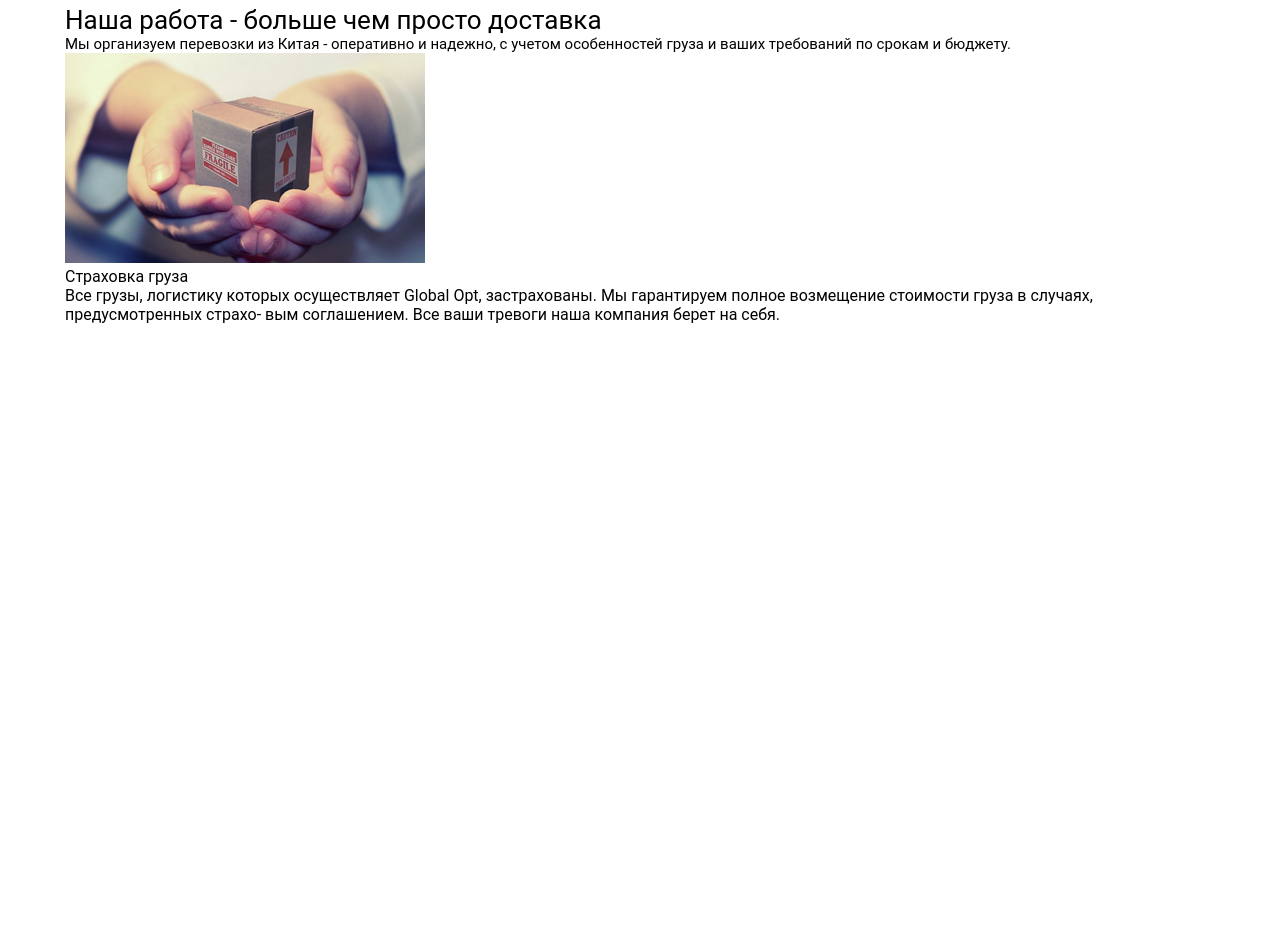
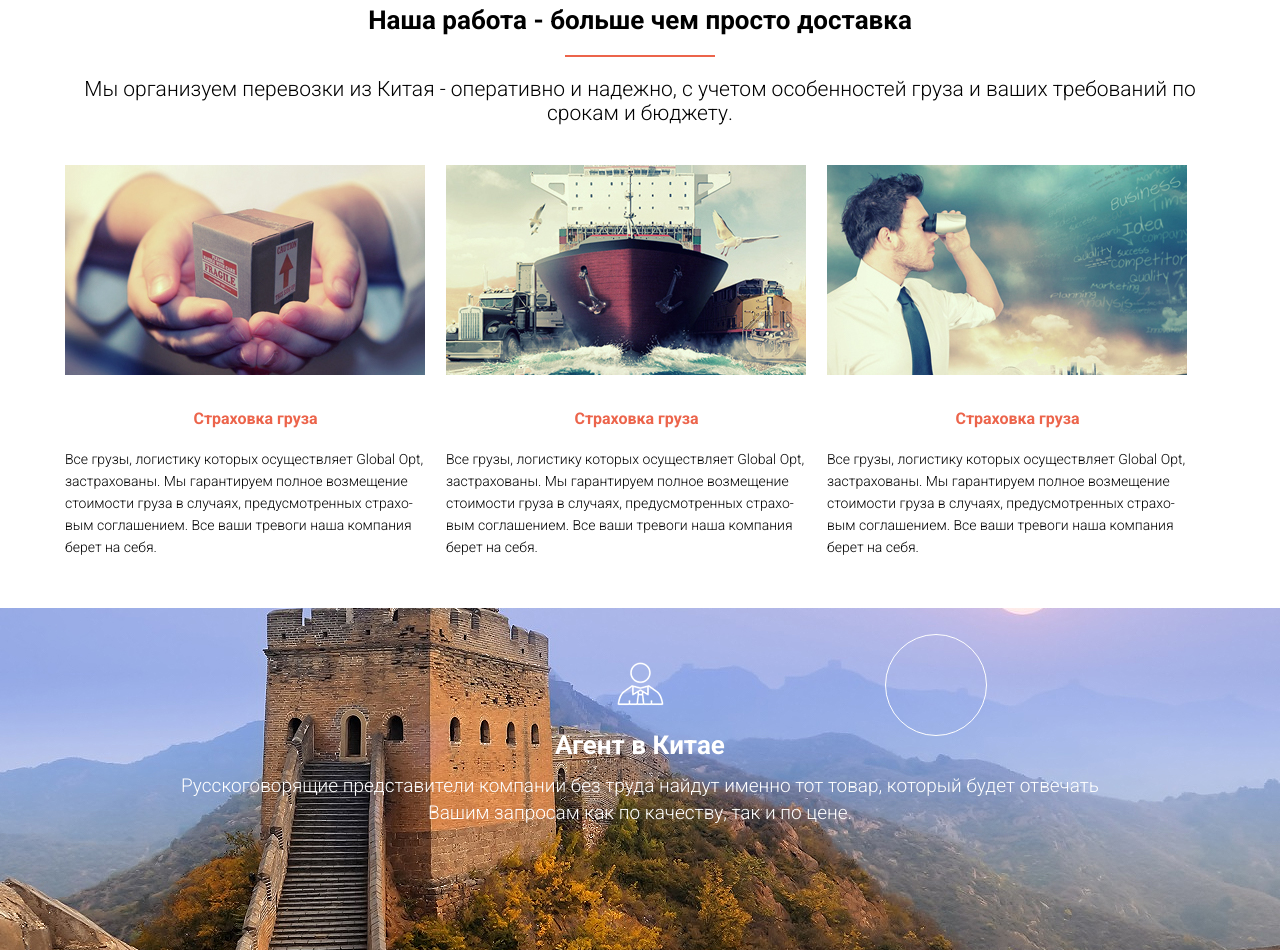
Before and after one commit to thimovez/glopt, a website: page src/index.html in a window 1280 px wide. Shown: the part 1540-2490 px from the top of the page. Before the commit the page ends 1914 px from the top, so only its background shows below. Drawn offline with Linux system fonts and the light colour scheme.

Commit message:
create new block

```diff
--- a/src/index.html
+++ b/src/index.html
@@ -9,6 +9,9 @@
     <link rel="preconnect" href="https://fonts.gstatic.com">
     <link href="https://fonts.googleapis.com/css2?family=Roboto+Condensed:wght@300;400;700&display=swap"
         rel="stylesheet">
+        <link rel="preconnect" href="https://fonts.googleapis.com">
+    <link rel="preconnect" href="https://fonts.gstatic.com" crossorigin>
+    <link href="https://fonts.googleapis.com/css2?family=Roboto+Condensed:wght@400;700&family=Roboto:wght@300;400;700&display=swap" rel="stylesheet">
     <link rel="stylesheet" href="css/style.min.css">
 </head>
 
@@ -137,12 +140,31 @@
             <div class="text text_fz26 jobs__banner">Наша работа - больше чем просто доставка</div>
             <div class="line"></div>
             <div class="text text_fz21 jobs__subheader">Мы организуем перевозки из Китая - оперативно и надежно, с учетом особенностей груза и ваших требований по срокам и бюджету.</div>
-            <div class="philosophy">
-                <img src="img/jobs/jobs.jpg" alt="insurance">
-                <div class="philosophy__header">Страховка груза</div>
-                <div class="philosophy__descriprion">Все грузы, логистику которых осуществляет Global Opt, застрахованы. Мы гарантируем полное возмещение стоимости груза в случаях, предусмотренных страхо- вым соглашением. Все ваши тревоги наша компания берет на себя.</div>
+            <div class="jobs__wrapper">
+                <div class="philosophy">
+                    <img class="philosophy__photo" src="img/jobs/jobs.jpg" alt="insurance">
+                    <div class="philosophy__header">Страховка груза</div>
+                    <div class="text text_fz14 philosophy__descriprion">Все грузы, логистику которых осуществляет Global Opt, застрахованы. Мы гарантируем полное возмещение стоимости груза в случаях, предусмотренных страхо- <br> вым соглашением. Все ваши тревоги наша компания берет на себя.</div>
+                </div>
+                <div class="philosophy">
+                    <img class="philosophy__photo" src="img/jobs/jobs01.jpg" alt="ship">
+                    <div class="philosophy__header">Страховка груза</div>
+                    <div class="text text_fz14  philosophy__descriprion">Все грузы, логистику которых осуществляет Global Opt, застрахованы. Мы гарантируем полное возмещение стоимости груза в случаях, предусмотренных страхо- вым соглашением. Все ваши тревоги наша компания берет на себя.</div>
+                </div>
+                <div class="philosophy">
+                    <img class="philosophy__photo" src="img/jobs/jobs02.jpg" alt="insurance">
+                    <div class="philosophy__header">Страховка груза</div>
+                    <div class="text text_fz14  philosophy__descriprion">Все грузы, логистику которых осуществляет Global Opt, застрахованы. Мы гарантируем полное возмещение стоимости груза в случаях, предусмотренных страхо- вым соглашением. Все ваши тревоги наша компания берет на себя.</div>
+                </div>
             </div>
         </div>
+    </section>
+
+    <section class="agent">
+        <div class="circle1"></div>
+        <img class="agent__logo" src="img/agent/agent.png"></img>
+        <div class="text text_fz26 agent__title">Агент в Китае</div>
+        <div class="text text_fz19 agent__subtitle">Русскоговорящие представители компании без труда найдут именно тот товар, который будет отвечать Вашим запросам как по качеству, так и по цене.</div>
     </section>
 </body>
 
--- a/src/sass/base/_mixin.scss
+++ b/src/sass/base/_mixin.scss
@@ -0,0 +1,14 @@
+@mixin orange_line {
+    border: 1px solid $main-color;
+    width: 150px;
+    display: block;
+    margin: 20px auto;
+}
+
+@mixin circle {
+    border: 1px solid #fff;
+    border-radius: 50%;
+    width: 100px;
+    height: 100px;
+    background: transparent;
+}
--- /dev/null
+++ b/src/sass/blocks/_agent.scss
@@ -0,0 +1,46 @@
+.agent {
+    position: relative;
+    background: url(../../img/agent/agent__bg.jpg) center center/cover no-repeat;;
+    min-height: 342px;
+    &::before {
+        content: '';
+        position: absolute;
+        left: 885px;
+        top: 26px;
+        border: 1px solid #fff;
+        border-radius: 50%;
+        width: 100px;
+        height: 100px;
+        background: transparent;
+    }
+    &__logo {
+        position: relative;
+        display: block;
+        margin: 0 auto;
+        padding-top: 50px;
+
+    }
+    &__title {
+        font-weight: 700;
+        line-height: 23px;
+        text-align: center;
+        margin-top: 25px;
+        color: #fff;
+    }
+    &__subtitle {
+        width: 980px;
+        margin: 0 auto;
+        font-weight: 300;
+        line-height: 27px;
+        text-align: center;
+        color: #fff;
+        margin-top: 15px;
+    }
+}
+
+// .circle1 {
+//     @include circle;
+//     position: absolute;
+//     left: 885px;
+//     top: 26px;
+// }
--- a/src/sass/blocks/_jobs.scss
+++ b/src/sass/blocks/_jobs.scss
@@ -1,4 +1,40 @@
 .jobs {
     padding-top: 50px;
     padding-bottom: 50px;
+    &__banner {
+        font-weight: 700;
+        text-align: center;
+    }
+    &__subheader {
+        font-weight: 300;
+        text-align: center;
+        line-height: 24px;
+    }
+    &__wrapper {
+        display: flex;
+    }
 }
+
+.philosophy {
+    margin-top: 40px;
+    width: 381px;
+    &__header {
+        font-weight: 700;
+        color: $main-color;
+        text-align: center;
+        margin-top: 30px;
+    }
+    &__descriprion {
+        width: 370px;
+        font-weight: 300;
+        line-height: 22px;
+        margin-top: 20px;
+    }
+}
+
+
+
+
+.line {
+    @include orange_line;
+}
--- a/src/sass/blocks/_promo.scss
+++ b/src/sass/blocks/_promo.scss
@@ -51,17 +51,20 @@
         text-align: center;
     }
     &__first {
+        font-family: 'Roboto Condensed';
         font-size: 24px;
         color: #ffffff;
         font-weight: 300;
         margin: 60px 0 35px 0;
     }
     &__main {
+        font-family: 'Roboto Condensed';
         font-weight: 700;
         font-size: 72px;
         color: $main-color;
     }
     &__secondary {
+        font-family: 'Roboto Condensed';
         font-weight: 400;
         font-size: 42px;
         color: #ffffff;
--- a/src/sass/blocks/_text.scss
+++ b/src/sass/blocks/_text.scss
@@ -6,7 +6,10 @@
     &_fz14 {
         font-size: 14px;
     }
-    &_fz26 {
+    &_fz19 {
+        font-size: 19px;
+    }
+    &_fz21 {
         font-size: 21px;
     }
     &_fz26 {
--- a/src/sass/style.scss
+++ b/src/sass/style.scss
@@ -1,5 +1,5 @@
 * {
-    font-family: 'Roboto', sans-serif;
+    font-family: 'Roboto', 'Roboto Condensed', sans-serif;
     box-sizing: border-box;
     margin: 0;
     padding: 0;
@@ -24,3 +24,4 @@ a, ul, li {
 @import 'blocks/text';
 @import 'blocks/advantage';
 @import 'blocks/jobs';
+@import 'blocks/agent';
```
Also changed, not shown: src/css/style.min.css, src/img/agent/agent.png (added), src/img/agent/agent__bg.jpg (added).
